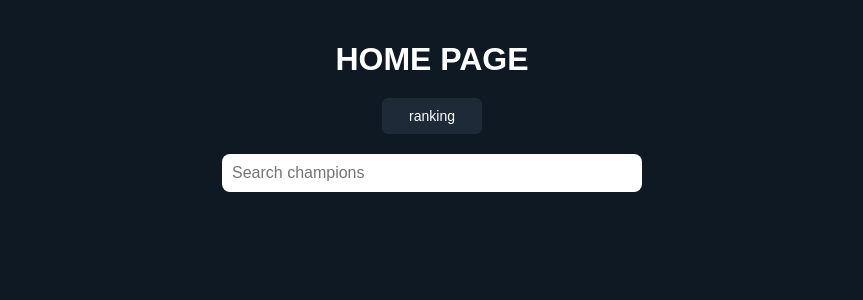
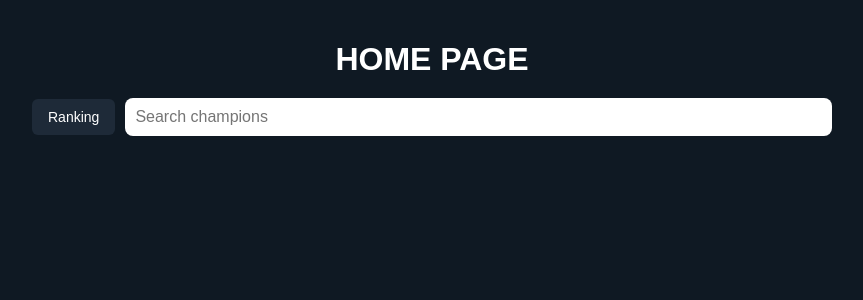
Before and after one commit to KevinZhang1106/12DTP-project, a Flask app: page / in a window 1280 px wide. Shown: the top 300 px of the page, without its empty margins (208-1071 px from the left). Run offline with Flask 3, Linux system fonts and the light colour scheme; data comes from the database, SQL or seed files in the repository.

Commit message:
improved nav bar

```diff
--- a/templates/home.html
+++ b/templates/home.html
@@ -23,13 +23,11 @@
         }
 
         #searchbar {
-            width: 100%;
-            max-width: 400px;
             padding: 10px;
             font-size: 16px;
             border: none;
             border-radius: 8px;
-            margin: 20px 0;
+            width: 100%;
         }
 
         .button-container {
@@ -64,13 +62,11 @@
 
         .champion-link {
             display: none;
-            /* Hides the entire link+button */
             width: 100%;
             text-decoration: none;
         }
 
         .ranking-button {
-            display: inline-block;
             background-color: #1e2a38;
             color: #fff;
             padding: 10px 16px;
@@ -80,13 +76,22 @@
             text-decoration: none;
             cursor: pointer;
             transition: background-color 0.3s ease;
-            width: 100%;
-            max-width: 100px;
-            box-sizing: border-box;
+            width: auto;
         }
-        #matches-text{
+
+        #matches-text {
             color: gray;
             display: none;
+        }
+
+        .nav-buttons {
+            display: flex;
+            align-items: center;
+            justify-content: center;
+            gap: 10px;
+            margin-bottom: 20px;
+            width: 100%;
+            width: 800px;
         }
     </style>
 
@@ -95,12 +100,12 @@
 <body>
     <h1>HOME PAGE</h1>
 
-    <a href="/championranking/0" class="ranking-button">
-        ranking
-    </a>
-
-    <input type="TEXT" id="searchbar" placeholder="Search champions">
-
+    <div class="nav-buttons">
+        <a href="/championranking/0" class="ranking-button">
+            Ranking
+        </a>
+        <input type="TEXT" id="searchbar" placeholder="Search champions">
+    </div>
     <div class="button-container">
         {% for champion in searchbar %}
         <a href="/champions/{{champion[0]}}/{{champion[1]}}" class="champion-link" data-name="{{champion[2].lower()}}">
```
Also changed, not shown: templates/championranking.html (+18 -14 lines), templates/champions.html (+14 -19 lines).
